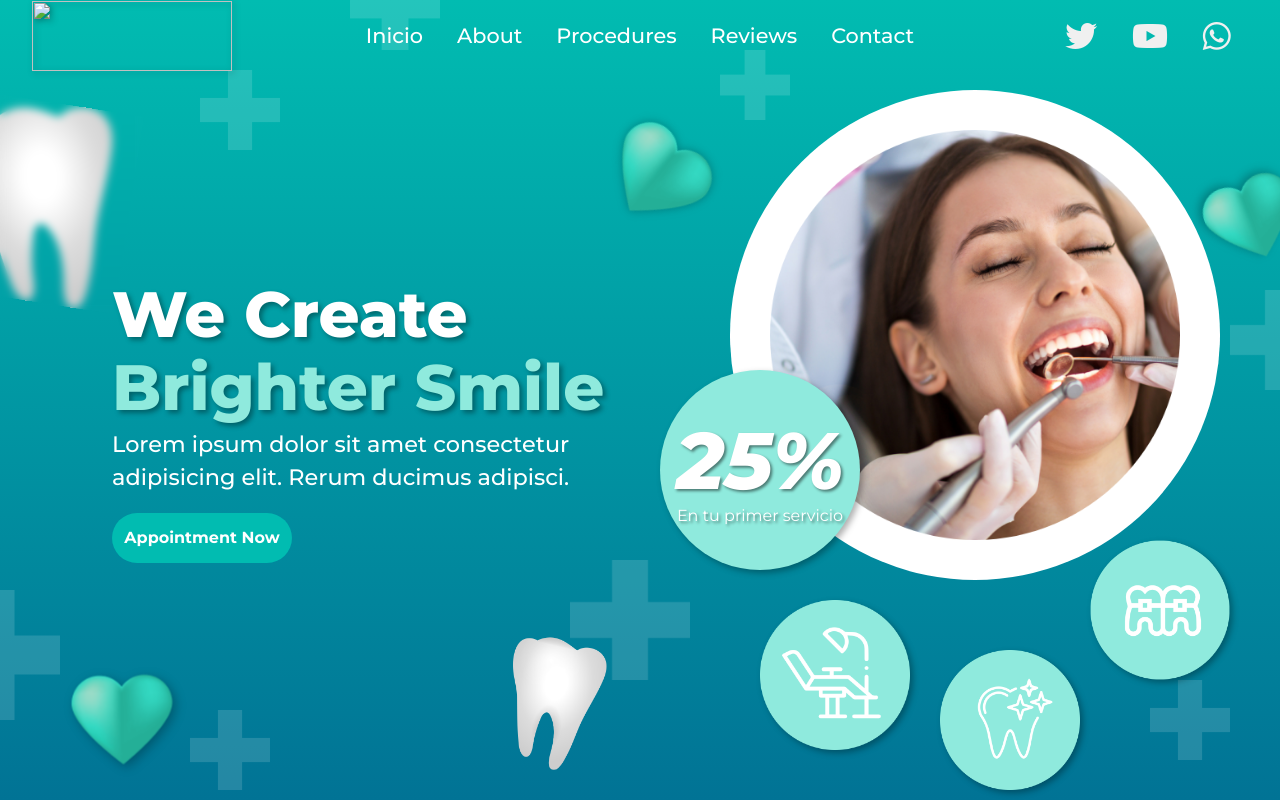
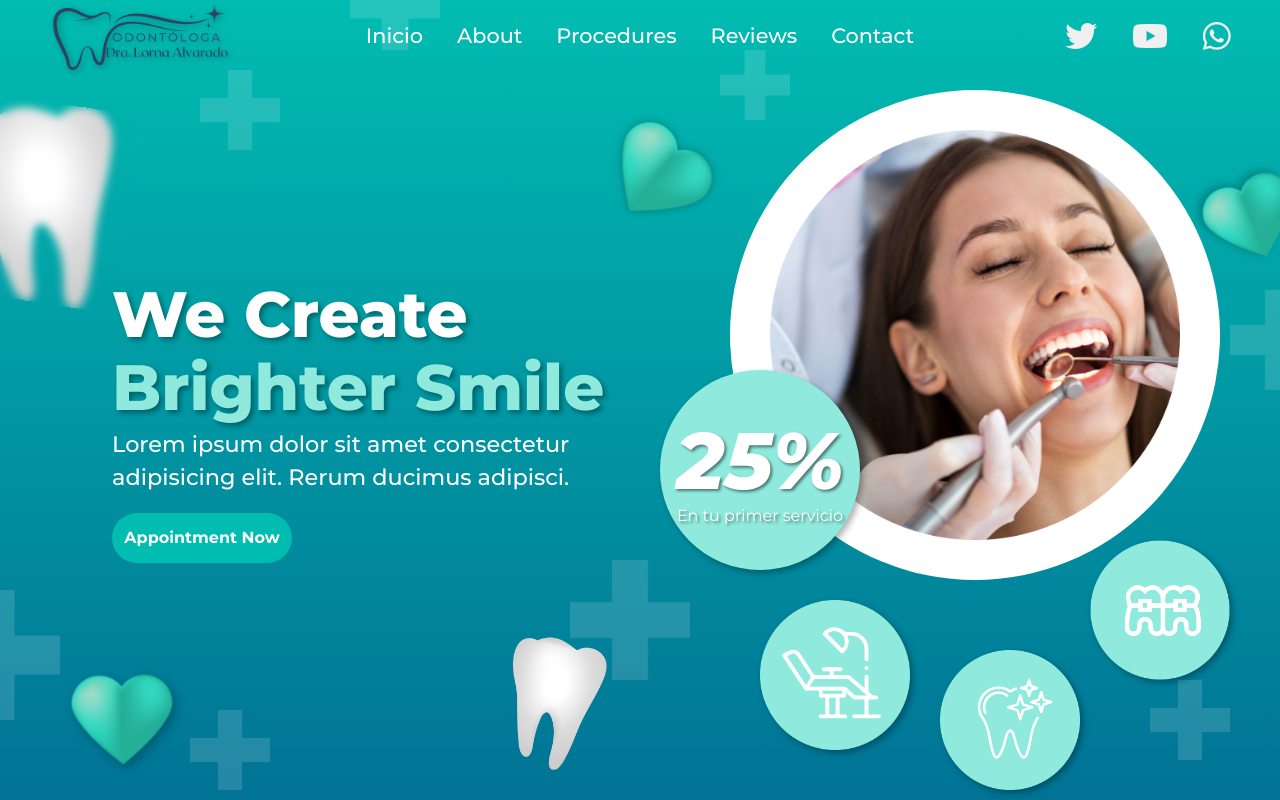
Before and after one commit to devfrontcoding/clin-dental-pru, a plain HTML site: page index.html in a window 1280 px wide. Shown: the top 800 px of the page. Drawn offline with Linux system fonts and the light colour scheme.

Commit message:
Update index.html

```diff
--- a/index.html
+++ b/index.html
@@ -5,7 +5,7 @@
   <meta http-equiv="X-UA-Compatible" content="IE=edge">
   <meta name="viewport" content="width=device-width, initial-scale=1.0">
   <title>Clinica Dental</title>
-  <link rel="shortcut icon" href="img/logo-pagina.png">
+  <link rel="shortcut icon" href="img/logopagina.png">
   <link rel="stylesheet" href="index.css">
   <link rel="stylesheet" href="Normalize.css">
   <link rel="stylesheet" href="Styles/animation.css">
@@ -79,7 +79,7 @@
         <section class="section_landing-word">
           <nav class="navbar">
             <figure class="figure_logo-nav">
-              <img class="img_all" src="img/logotipo odontologa.png" alt="">
+              <img class="img_all" src="img/logotipoodontologa.png" alt="">
             </figure>
 
               <label for="check" class="nav__icon">
@@ -306,7 +306,7 @@
 
           <div class="footer_texts-content">
             <div class="footer_card_one">
-                <img class="img_footer" src="img/logotipo odontologa.png" alt="">
+                <img class="img_footer" src="img/logotipoodontologa.png" alt="">
             </div>
             <div class="footer_card-two flex-box-footer">
               <h3 class="footer_flex-title">Call Us</h3>
```
